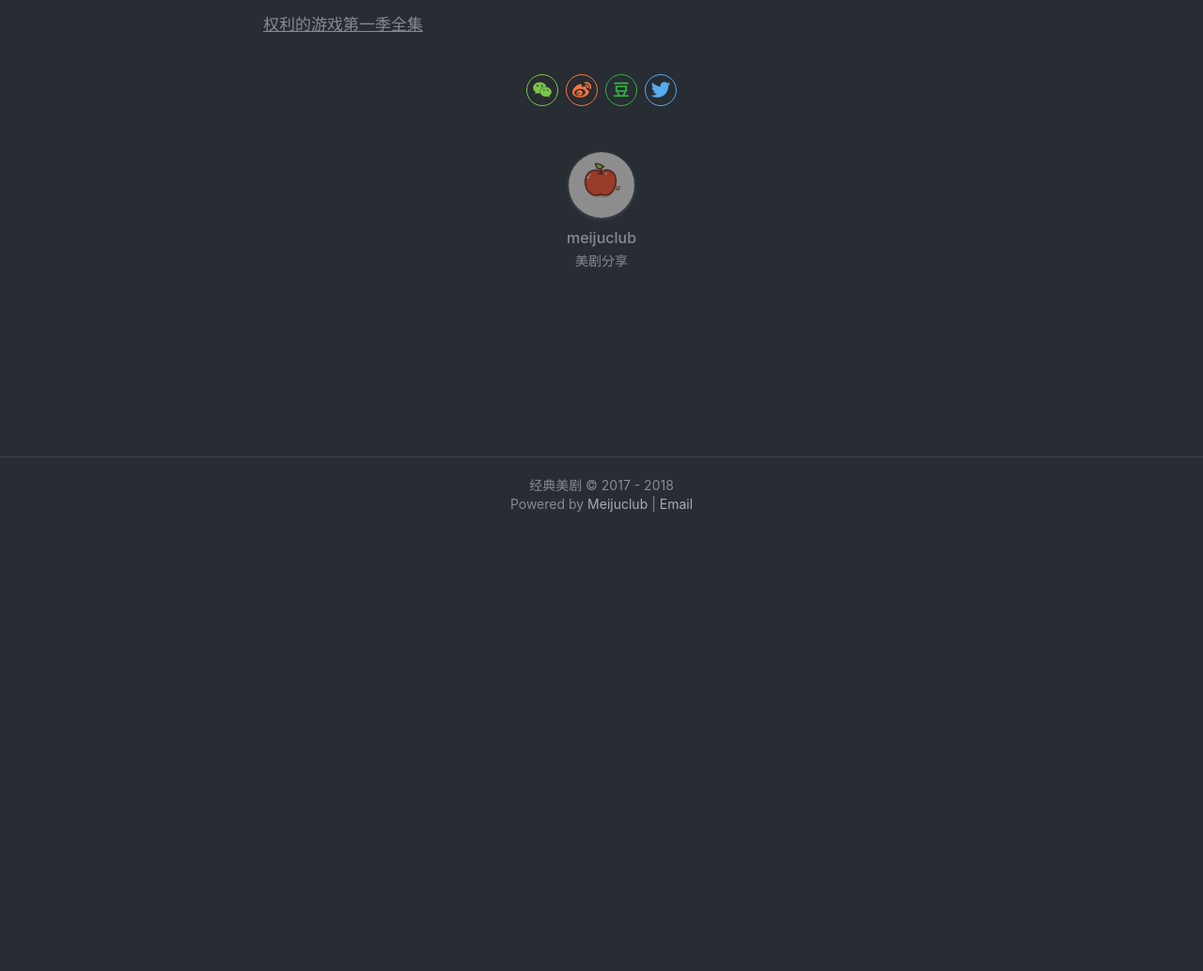
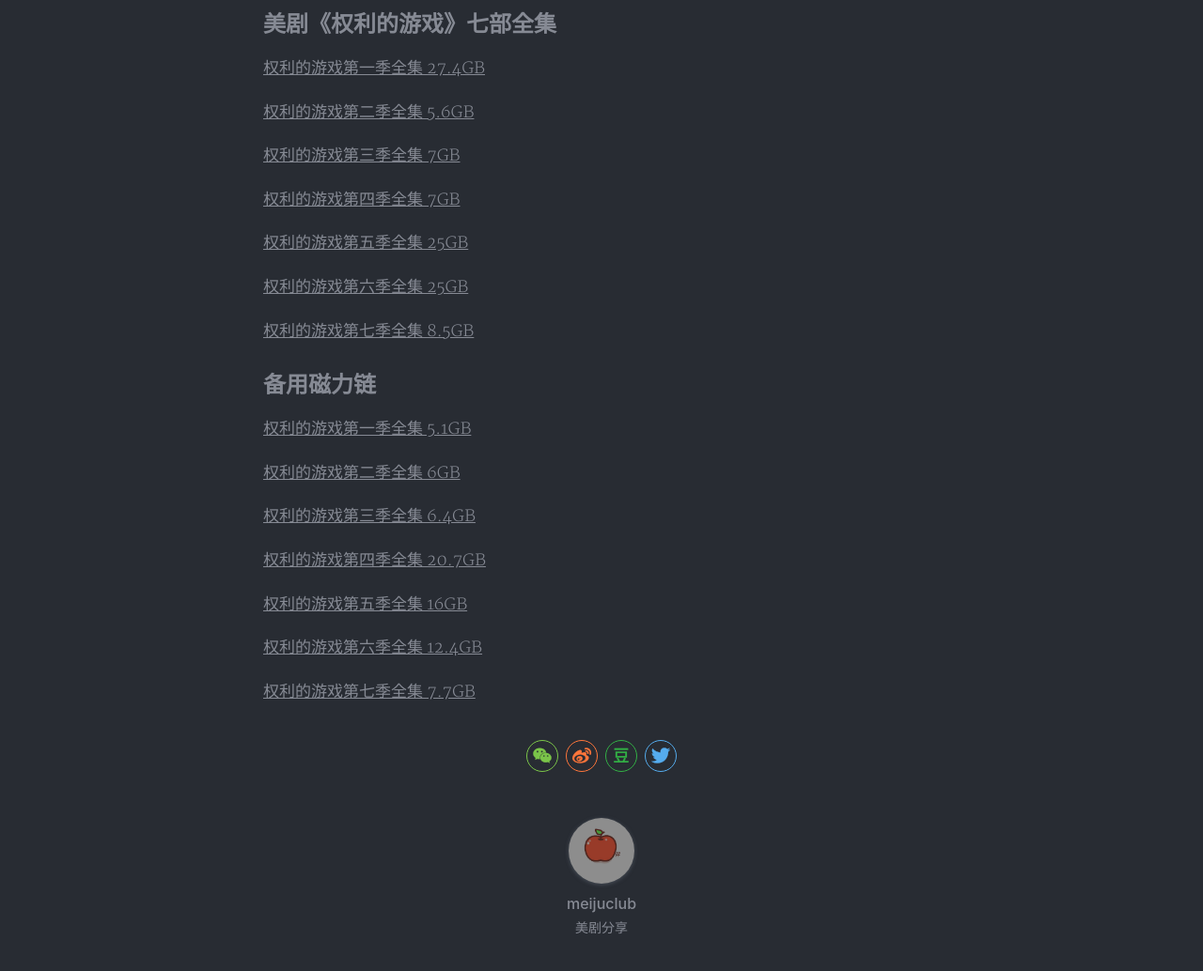
Before and after one commit to meijuclub/github.io, a Jekyll site: the page built from _posts/2018-11-23-权利的游戏全集.md, in a window 1280 px wide and 1400 px high, scrolled down 503 px. Shown: the part 249-1283 px from the top of the window at 94% size. Built offline with Jekyll 4.4.1, drawn with Linux system fonts in a browser that asks for light colours; nearby versions of some CDN libraries; comment, search, counter and statistics services are not loaded; a style sheet for code colours, icons or effects is not loaded; before the commit the page ends 1319 px from its top, so only the background shows below that.

Commit message:
更新权利的游戏全集

```diff
--- a/_posts/2018-11-23-权利的游戏全集.md
+++ b/_posts/2018-11-23-权利的游戏全集.md
@@ -9,6 +9,36 @@
 tags: 权利的游戏 种子 磁力链
 ---
 
-![](https://www.rebooo.com/res/201705/acd7a97ea5f9c8ee596e90ff7032c895.jpg)
+![](https://img1.doubanio.com/view/photo/l/public/p896064368.jpg)
 
-[权利的游戏第一季全集](magnet:?xt=urn:btih:4A6BC0344158C5D180D8C9EC578D5C97DF9C68D0&dn=Game.Of.Thrones.S01.2011.720p.BluRay.x264.DTS-HDChina&tr=http%3a//exodus.desync.com%3a6969/announce)
+## 美剧《权利的游戏》七部全集
+
+[权利的游戏第一季全集 27.4GB](magnet:?xt=urn:btih:4A6BC0344158C5D180D8C9EC578D5C97DF9C68D0&dn=Game.Of.Thrones.S01.2011.720p.BluRay.x264.DTS-HDChina&tr=http%3a//exodus.desync.com%3a6969/announce)
+
+[权利的游戏第二季全集 5.6GB](magnet:?xt=urn:btih:0ec8f1755bb4ecda1fe60c93661a9ccbaeb08445&dn=%E6%9D%83%E5%88%A9%E7%9A%84%E6%B8%B8%E6%88%8F%E7%AC%AC%E4%BA%8C%E5%AD%A3)
+
+[权利的游戏第三季全集 7GB](magnet:?xt=urn:btih:d7435c947ccb4a1645560259916be8159c8221dd&dn=%E6%9D%83%E5%88%A9%E7%9A%84%E6%B8%B8%E6%88%8F%20%20%E7%AC%AC%E4%B8%89%E5%AD%A3)
+
+[权利的游戏第四季全集 7GB](magnet:?xt=urn:btih:7567aa93108c0f0dc51acd0843513504de431427&dn=%E6%9D%83%E5%88%A9%E7%9A%84%E6%B8%B8%E6%88%8F%E7%AC%AC%E5%9B%9B%E5%AD%A3)
+
+[权利的游戏第五季全集 25GB](magnet:?xt=urn:btih:0cbb84809037dfe3ab1cb1b507345f70bd8d923a&dn=%E6%9D%83%E5%88%A9%E7%9A%84%E6%B8%B8%E6%88%8F%E7%AC%AC%E4%BA%94%E5%AD%A3)
+
+[权利的游戏第六季全集 25GB](magnet:?xt=urn:btih:66336051d65294eeae6917a14f5afc3ac5dbd8e5&dn=%E5%86%B0%E4%B8%8E%E7%81%AB%E4%B9%8B%E6%AD%8C%EF%BC%9A%E6%9D%83%E5%88%A9%E7%9A%84%E6%B8%B8%E6%88%8F%E7%AC%AC%E5%85%AD%E5%AD%A3)
+
+[权利的游戏第七季全集 8.5GB](magnet:?xt=urn:btih:01a422bfbfeb81f662d684cda6aa9a7ed6775300&dn=%E5%86%B0%E4%B8%8E%E7%81%AB%E4%B9%8B%E6%AD%8C%20%E6%9D%83%E5%88%A9%E7%9A%84%E6%B8%B8%E6%88%8F%20%E7%AC%AC%E4%B8%83%E5%AD%A3)
+
+## 备用磁力链
+
+[权利的游戏第一季全集 5.1GB](magnet:?xt=urn:btih:385109878f8dd3bfec39e37f226ef119d54f6f9c&dn=%E5%86%B0%E4%B8%8E%E7%81%AB%E4%B9%8B%E6%AD%8C%EF%BC%9A%E6%9D%83%E5%88%A9%E7%9A%84%E6%B8%B8%E6%88%8F%E7%AC%AC%E4%B8%80%E5%AD%A3%201024%E9%AB%98%E6%B8%85)
+
+[权利的游戏第二季全集 6GB](magnet:?xt=urn:btih:9da8e5d2aad3a8589309ae70d77a3784d750ac19&dn=%E6%9D%83%E5%88%A9%E7%9A%84%E6%B8%B8%E6%88%8F%E2%80%94%E2%80%94%E7%AC%AC%E4%BA%8C%E5%AD%A3)
+
+[权利的游戏第三季全集 6.4GB](magnet:?xt=urn:btih:7d91e068f542fc3ac6b5bb70c162153e0fbca06f&dn=%E6%9D%83%E5%88%A9%E7%9A%84%E6%B8%B8%E6%88%8F%E7%AC%AC%E4%B8%89%E5%AD%A3)
+
+[权利的游戏第四季全集 20.7GB](magnet:?xt=urn:btih:b6deea9c5353a9f0735b2905bb99021854b773fc&dn=%E6%9D%83%E5%88%A9%E7%9A%84%E6%B8%B8%E6%88%8F%E7%AC%AC%E5%9B%9B%E5%AD%A3)
+
+[权利的游戏第五季全集 16GB](magnet:?xt=urn:btih:f86b366995fc1a67f99fc213ea3922f230d97699&dn=%5B%E6%9D%83%E5%88%A9%E7%9A%84%E6%B8%B8%E6%88%8F%E7%AC%AC%E4%BA%94%E5%AD%A3%5DGame.of.Thrones.2015.HDTV.720p.x264.AC3-CnSCG)
+
+[权利的游戏第六季全集 12.4GB](magnet:?xt=urn:btih:57b9125d026a9572f9ea50929b55083a186e4b80&dn=%E6%9D%83%E5%88%A9%E7%9A%84%E6%B8%B8%E6%88%8F%E7%AC%AC%E5%85%AD%E5%AD%A3)
+
+[权利的游戏第七季全集 7.7GB](magnet:?xt=urn:btih:baf4c0d148c84b6990c375a12da4d7f746bc0182&dn=%E6%9D%83%E5%88%A9%E7%9A%84%E6%B8%B8%E6%88%8F%E7%AC%AC%E4%B8%83%E5%AD%A3)
```
